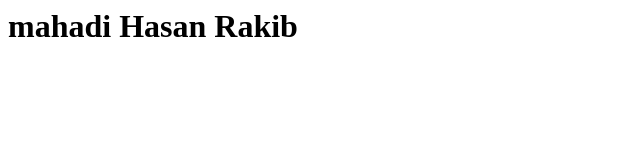
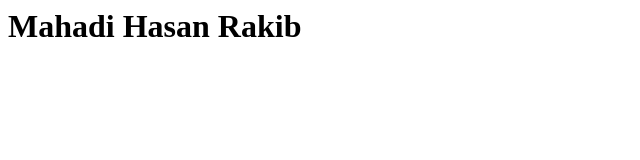
Before and after one commit to mahadihasanrakib/mahadihasanrakib.github.io, a plain HTML site: page index.html in a window 1280 px wide. Shown: the full height of the page, 0-640 px from the left. Drawn offline with Linux system fonts and the light colour scheme.

Commit message:
Update index.html

```diff
--- a/index.html
+++ b/index.html
@@ -3,6 +3,6 @@
   <title>Hello world!!!</title>
   </head>
   <body>
-    <h1>mahadi Hasan Rakib</h1>
+    <h1>Mahadi Hasan Rakib</h1>
   </body>
 </html>
```
